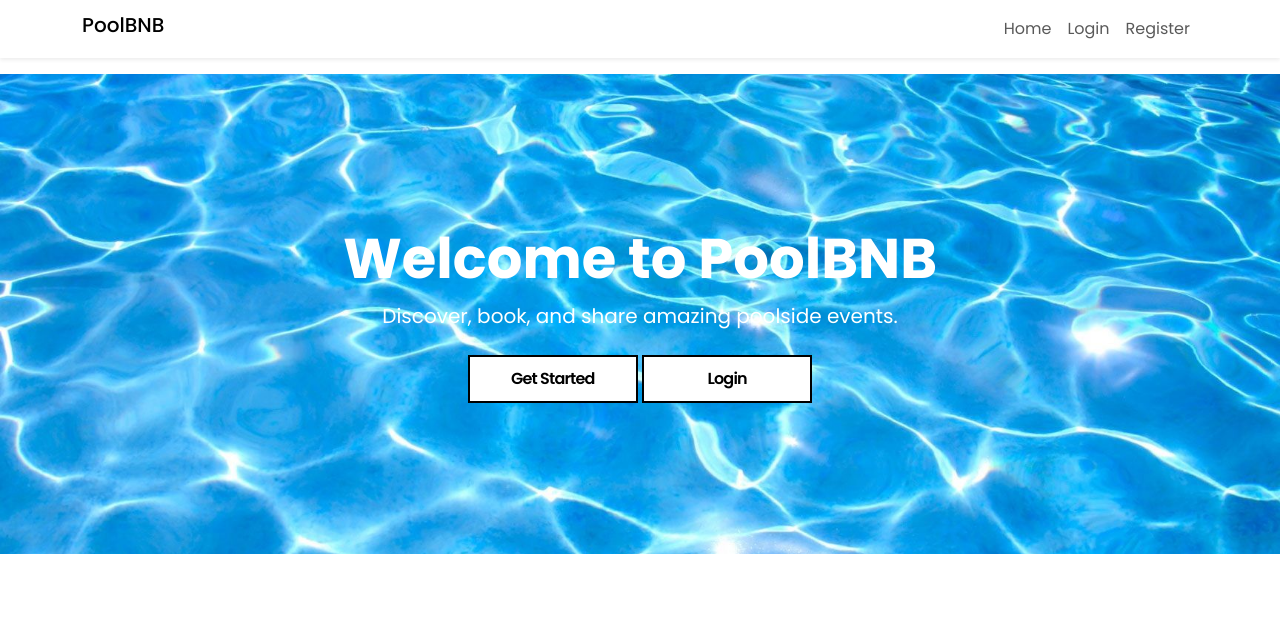
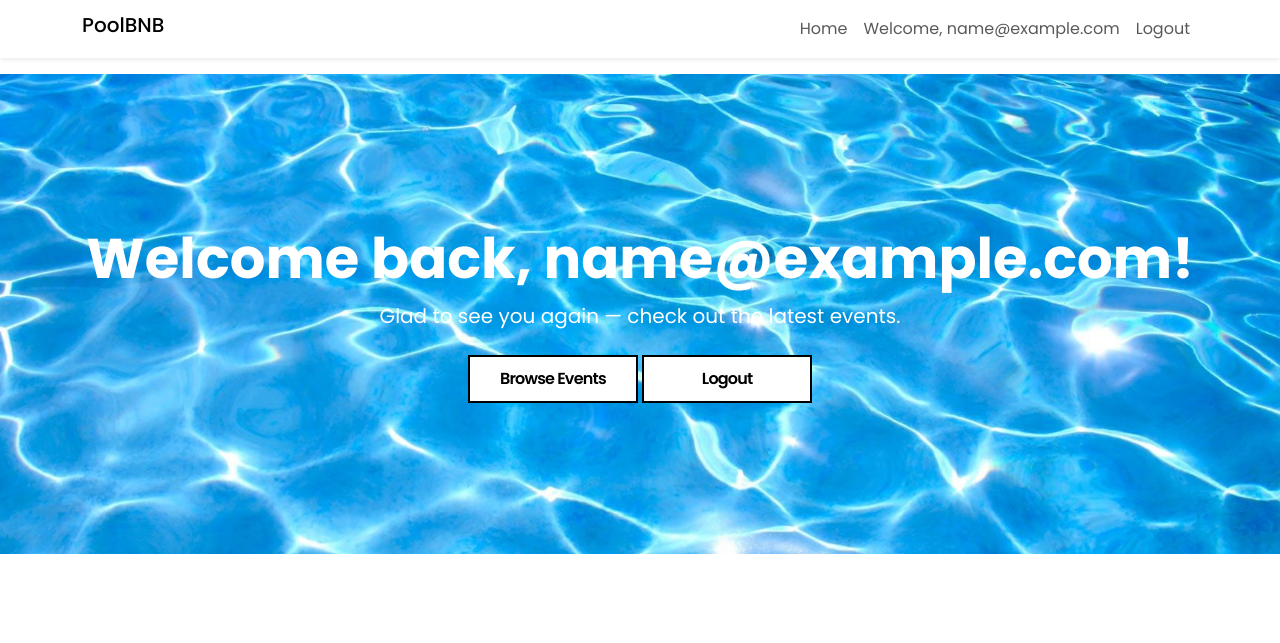
Before and after one commit to thomasHAH/IAB207-Team-12-Assessment-2, a Flask app: page / in a window 1280 px wide. Shown: the top 643 px of the page. Run offline with Flask 3, Linux system fonts and the light colour scheme; the visitor is signed in with stand-in values (Sample User, id 1); some libraries are stand-ins or nearby versions.

Commit message:
Added session state for login/logout, updated base.html and home.html, navbar shows logged-in user

```diff
--- a/website/forms.py
+++ b/website/forms.py
@@ -2,6 +2,7 @@ from flask_wtf import FlaskForm
 from wtforms.fields import TextAreaField, SubmitField, StringField, PasswordField
 from wtforms.validators import InputRequired, Length, Email, EqualTo
 
+#Uni provided code below loginform and registerform
 # creates the login information
 class LoginForm(FlaskForm):
     user_name=StringField("User Name", validators=[InputRequired('Enter user name')])
--- a/website/templates/base.html
+++ b/website/templates/base.html
@@ -28,7 +28,7 @@ their own content.
 
 <body class="d-flex flex-column min-vh-100">
 
-    <!--Navbar -->
+     <!-- Navbar -->
     <nav class="navbar navbar-expand-lg navbar-light bg-white shadow-sm">
         <div class="container">
             <a class="navbar-brand h2" style="color: black;" href="{{ url_for('main.index') }}">PoolBNB</a>
@@ -44,9 +44,16 @@ their own content.
             <div class="collapse navbar-collapse" id="mainNav">
                 <ul class="navbar-nav ms-auto">
                     <li class="nav-item"><a class="nav-link" href="{{ url_for('main.index') }}">Home</a></li>
-                    <li class="nav-item"><a class="nav-link" href="{{ url_for('auth.login') }}">Login</a></li>
-                    <li class="nav-item"><a class="nav-link" href="{{ url_for('auth.register') }}">Register</a></li>
-                    <!-- Add more nav links later e.g. Events, Profile -->
+
+                    {% if session.get('email') %}
+                        <!-- Show if logged in -->
+                        <li class="nav-item"><a class="nav-link" href="#">Welcome, {{ session['email'] }}</a></li>
+                        <li class="nav-item"><a class="nav-link" href="{{ url_for('auth.logout') }}">Logout</a></li>
+                    {% else %}
+                        <!-- Show if not logged in -->
+                        <li class="nav-item"><a class="nav-link" href="{{ url_for('auth.login') }}">Login</a></li>
+                        <li class="nav-item"><a class="nav-link" href="{{ url_for('auth.register') }}">Register</a></li>
+                    {% endif %}
                 </ul>
             </div>
         </div>
--- a/website/templates/home.html
+++ b/website/templates/home.html
@@ -5,12 +5,25 @@
 {% block content %}
 <main class="hero-banner d-flex align-items-center">
   <div class="container text-center text-white">
+
+    {% if email %}
+      <!-- If logged in -->
+      <h1 class="display-4 fw-bold">Welcome back, {{ email }}!</h1>
+      <p class="lead">Glad to see you again — check out the latest events.</p>
+      <div class="mt-4">
+        <a href="{{ url_for('main.index') }}" class="button-59">Browse Events</a>
+        <a href="{{ url_for('auth.logout') }}" class="button-59">Logout</a>
+      </div>
+    {% else %}
+      <!-- If not logged in -->
       <h1 class="display-4 fw-bold">Welcome to PoolBNB</h1>
       <p class="lead">Discover, book, and share amazing poolside events.</p>
       <div class="mt-4">
         <a href="{{ url_for('auth.register') }}" class="button-59">Get Started</a>
         <a href="{{ url_for('auth.login') }}" class="button-59">Login</a>
       </div>
+    {% endif %}
+
   </div>
 </main>
 {% endblock %}
--- a/website/views.py
+++ b/website/views.py
@@ -1,8 +1,13 @@
-from flask import Blueprint, render_template
+from flask import Blueprint, render_template, session
 
 main_bp = Blueprint('main', __name__)
 
 @main_bp.route('/')
 def index():
-    # Instead of returning plain text, render the home.html page
-    return render_template('home.html')
+    # Check if an email is stored in session (set in auth.py after login)
+    if 'email' in session:
+        #Pass the email into the template so it can display a welcome message
+        return render_template('home.html', email=session['email'])
+    else:
+        #No one logged in yet
+        return render_template('home.html')
```
Also changed, not shown: website/auth.py (+19 -2 lines). Lines whose indentation alone changed are shown as unchanged.
